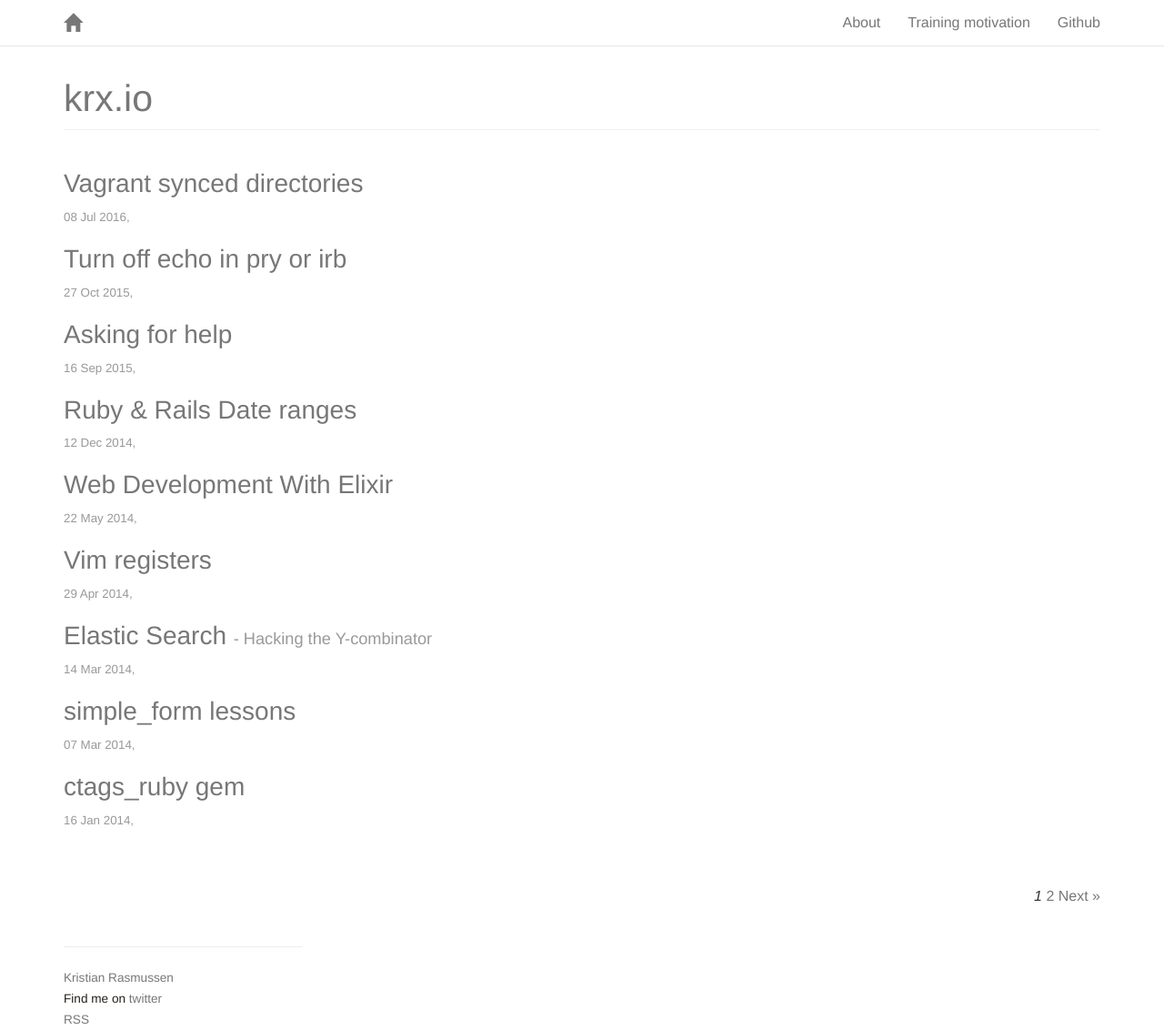
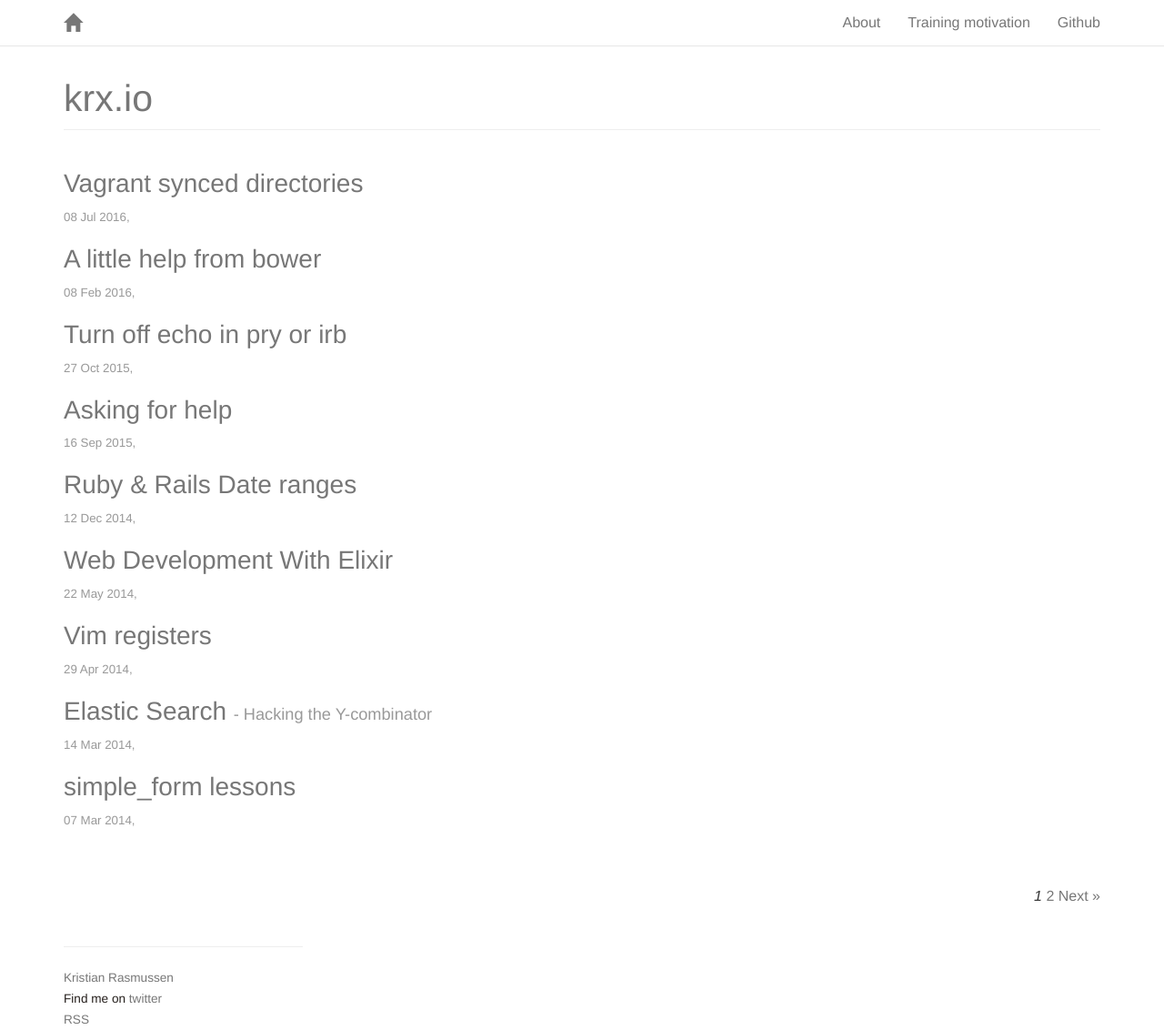
Before and after one commit to iamkristian/iamkristian.github.io, a Jekyll site: the page built from index.html, in a window 1280 px wide and 1132 px high. Shown: the whole window at 91% size. Built offline with Jekyll 4.4.1, drawn with Linux system fonts in a browser that asks for light colours; nearby versions of some CDN libraries; the list of posts is cut into pages by our own code; comment, search, counter and statistics services are not loaded.

Commit message:
fix time stamp

```diff
--- /dev/null
+++ b/_posts/2016-02-08-a-little-help-from-bower.md
@@ -0,0 +1,6 @@
+---
+layout: post
+title:  "A little help from bower"
+date:   2016-02-08 13:30
+categories: bower npm ubuntu
+---
```
Also changed, not shown: _posts/2016-07-08-vagrant-synced-dirs.md (+1 -1 lines).
